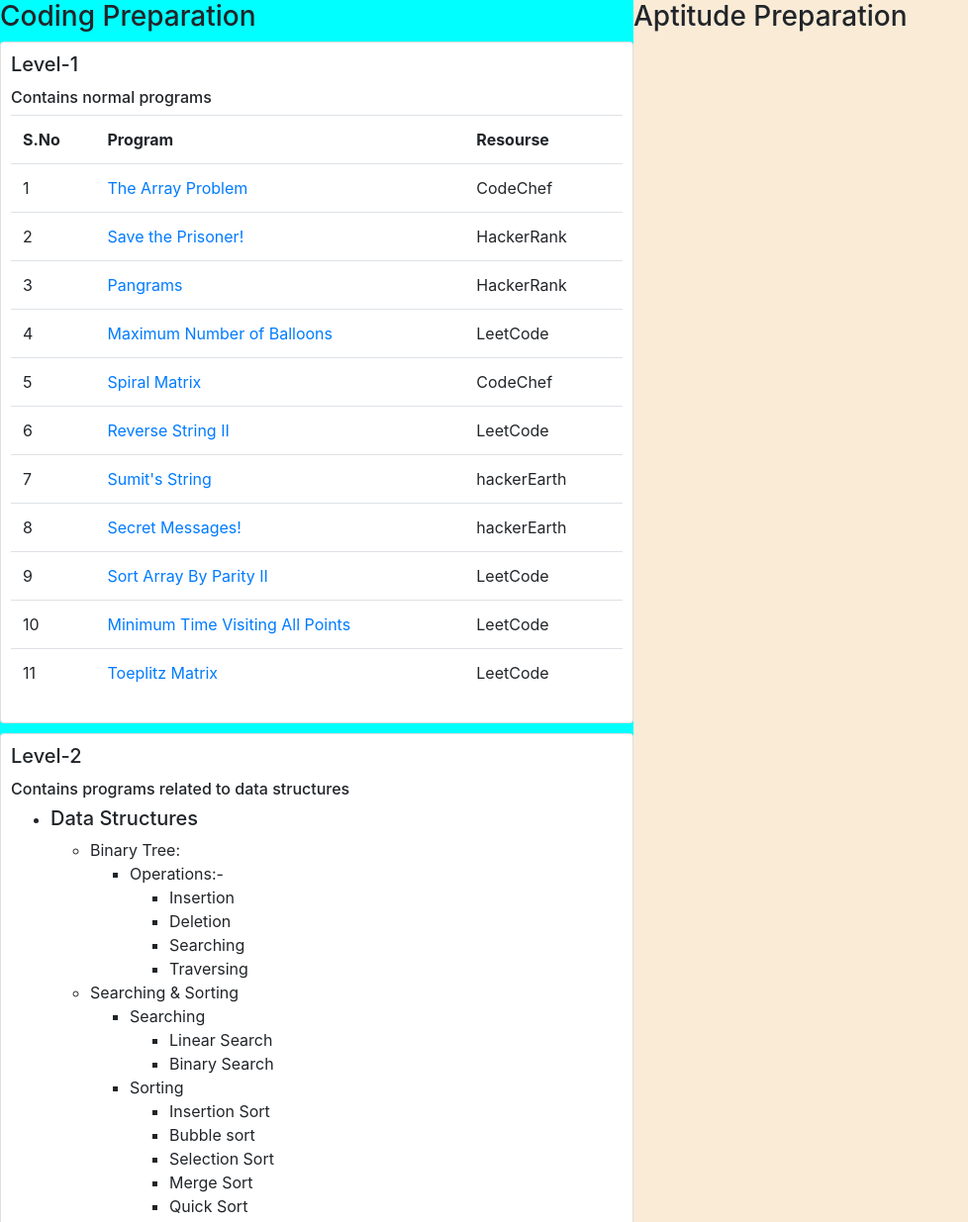
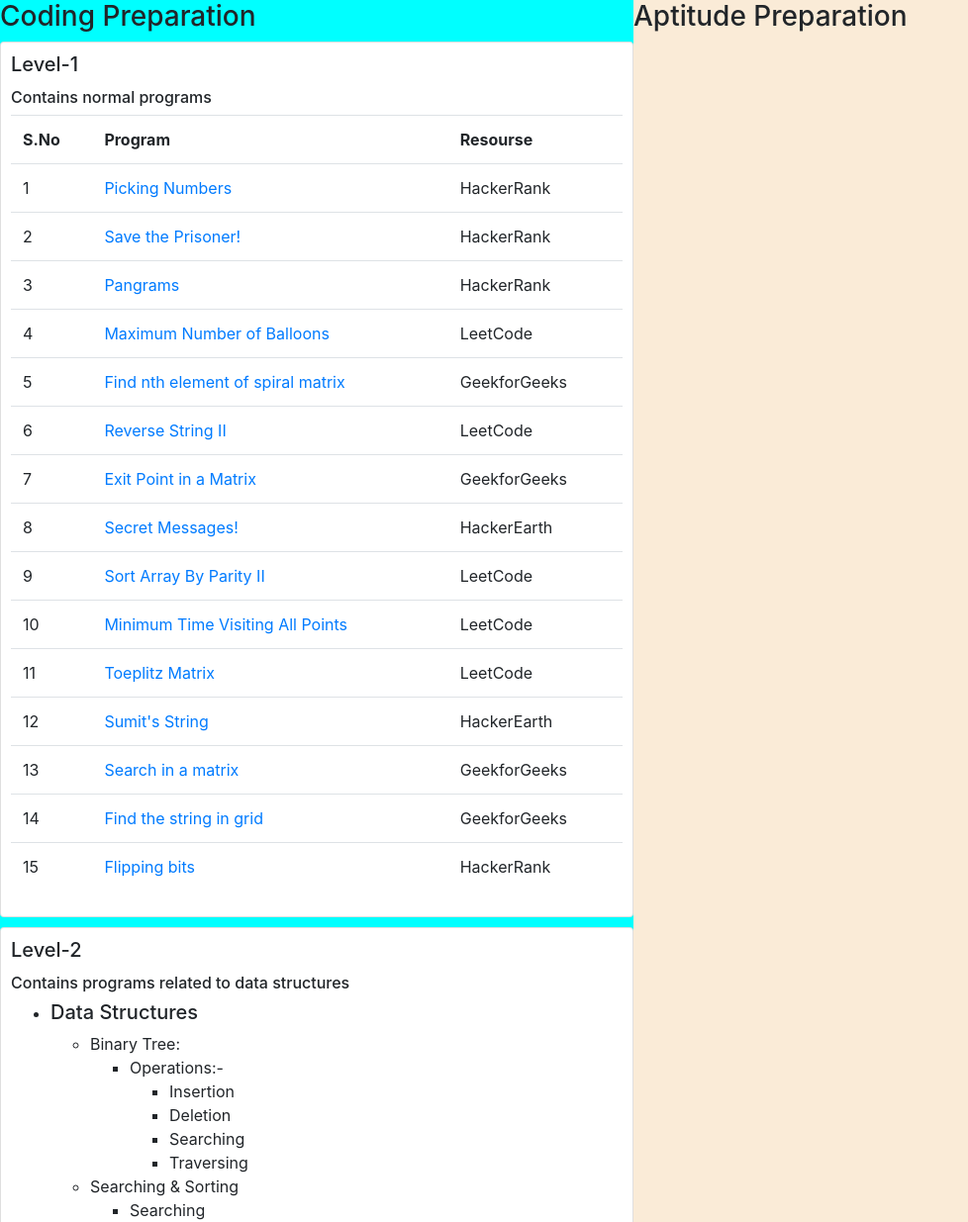
Before and after one commit to dileep8417/my_personal_apps, a plain HTML site: page placement prep/index.html in a window 1280 px wide. Shown: the top 1235 px of the page at 99% size, without its empty margins (0-978 px from the left). Drawn offline with nearby package versions, Linux system fonts and the light colour scheme.

Commit message:
Added Level-1

```diff
--- a/placement prep/index.html
+++ b/placement prep/index.html
@@ -58,8 +58,8 @@
                     </tr>
                     <tr>
                         <td>1</td>
-                        <td><a target="_blank" href="https://www.codechef.com/ENAU2018/problems/ARRPROB">The Array Problem</a></td>
-                        <td>CodeChef</td>
+                        <td><a href="https://www.hackerrank.com/challenges/picking-numbers/problem">Picking Numbers</a></td>
+                        <td>HackerRank</td>
                     </tr>
                     <tr>
                         <td>2</td>
@@ -74,14 +74,13 @@
                     </tr>
                     <tr>
                         <td>4</td>
-                        <td><a href="https://leetcode.com/problems/maximum-number-of-balloons/">Maximum Number of Balloons
-                        </a></td>
+                        <td><a href="https://leetcode.com/problems/maximum-number-of-balloons/">Maximum Number of Balloons</a></td>
                         <td>LeetCode</td>
                     </tr>
                     <tr>
                         <td>5</td>
-                        <td><a target="_blank" href="https://www.codechef.com/problems/SPMAT">Spiral Matrix</a></td>
-                        <td>CodeChef</td>
+                        <td><a target="_blank" href="https://practice.geeksforgeeks.org/problems/find-nth-element-of-spiral-matrix/1">Find nth element of spiral matrix</a></td>
+                        <td>GeekforGeeks</td>
                     </tr>
                     <tr>
                         <td>6</td>
@@ -90,13 +89,13 @@
                     </tr>
                     <tr>
                         <td>7</td>
-                        <td><a href="https://www.hackerearth.com/practice/algorithms/string-algorithm/basics-of-string-manipulation/practice-problems/algorithm/sumits-string/">Sumit's String</a></td>
-                        <td>hackerEarth</td>
+                        <td><a href="https://practice.geeksforgeeks.org/problems/exit-point-in-a-matrix/0">Exit Point in a Matrix</a></td>
+                        <td>GeekforGeeks</td>
                     </tr>
                     <tr>
                         <td>8</td>
                         <td><a href="https://www.hackerearth.com/practice/algorithms/string-algorithm/basics-of-string-manipulation/practice-problems/algorithm/secret-messages/">Secret Messages!</a></td>
-                        <td>hackerEarth</td>
+                        <td>HackerEarth</td>
                     </tr>
                     <tr>
                         <td>9</td>
@@ -112,6 +111,26 @@
                         <td>11</td>
                         <td><a href="https://leetcode.com/problems/toeplitz-matrix/">Toeplitz Matrix</a></td>
                         <td>LeetCode</td>
+                    </tr>
+                    <tr>
+                        <td>12</td>
+                        <td><a href="https://www.hackerearth.com/practice/algorithms/string-algorithm/basics-of-string-manipulation/practice-problems/algorithm/sumits-string/">Sumit's String</a></td>
+                        <td>HackerEarth</td>
+                    </tr>
+                    <tr>
+                        <td>13</td>
+                        <td><a href="https://practice.geeksforgeeks.org/problems/search-in-a-matrix/0">Search in a matrix</a></td>
+                        <td>GeekforGeeks</td>
+                    </tr>
+                    <tr>
+                        <td>14</td>
+                        <td><a href="https://practice.geeksforgeeks.org/problems/find-the-string-in-grid/0">Find the string in grid</a></td>
+                        <td>GeekforGeeks</td>
+                    </tr>
+                    <tr>
+                        <td>15</td>
+                        <td><a href="https://www.hackerrank.com/challenges/flipping-bits/problem">Flipping bits</a></td>
+                        <td>HackerRank</td>
                     </tr>
                 </table>
             </div>
```
